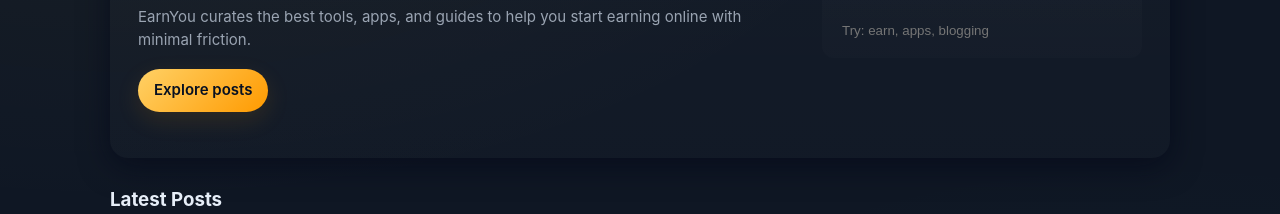
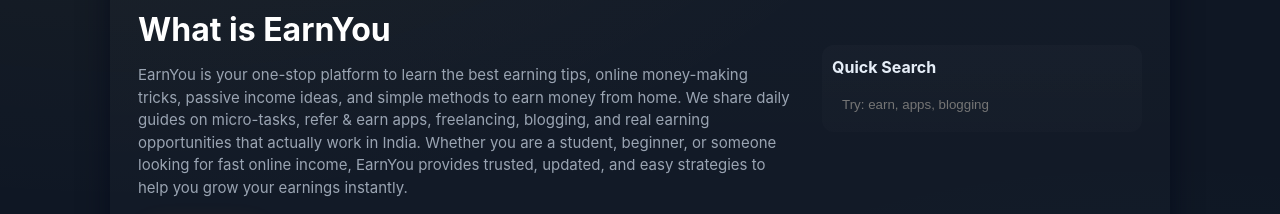
Before and after one commit to PIXEL-Nesta/earn, a plain HTML site: page index.html in a window 1280 px wide. Shown: the part 268-482 px from the top of the page. Drawn offline with Linux system fonts and the light colour scheme.

Commit message:
Update index.html

```diff
--- a/index.html
+++ b/index.html
@@ -36,7 +36,9 @@
     <section class="hero">
       <div class="hero-left">
         <h2>Learn practical ways to earn — the smart & modern way</h2>
-        <p>EarnYou curates the best tools, apps, and guides to help you start earning online with minimal friction.</p>
+       <h2>What is <b>EarnYou</b></h2>
+          <p>EarnYou is your one-stop platform to learn the best earning tips, online money-making tricks, passive income ideas, and simple methods to earn money from home. We share daily guides on micro-tasks, refer & earn apps, freelancing, blogging, and real earning opportunities that actually work in India. Whether you are a student, beginner, or someone looking for fast online income, EarnYou provides trusted, updated, and easy strategies to help you grow your earnings instantly.</p>
+
         <p style="margin-top:14px"><a class="cta" href="#posts">Explore posts</a></p>
       </div>
       <div style="width:320px">
```
